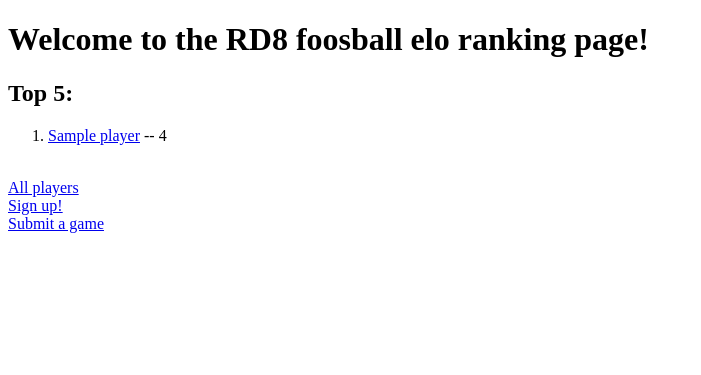
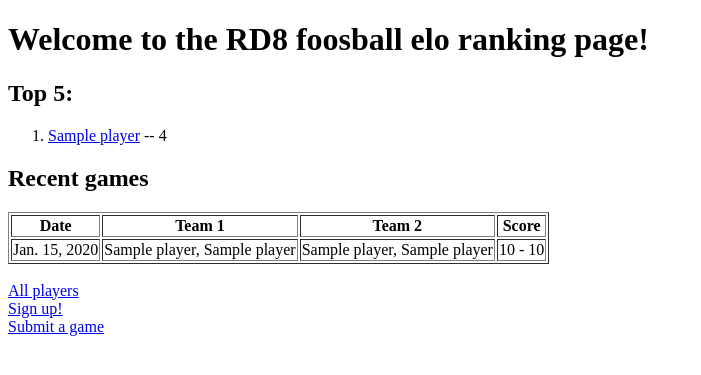
Before and after one commit to rasmus-rasmus/foosball_elo, a Django app: page / in a window 1280 px wide. Shown: the top 375 px of the page, without its empty margins (0-701 px from the left). Run offline with Django 4.2, Linux system fonts and the light colour scheme; tables that the repository leaves empty hold one stand-in row (values such as "Sample post").

Commit message:
Add recent games to index view

```diff
--- a/foosball_elo/elo/templates/elo/index.html
+++ b/foosball_elo/elo/templates/elo/index.html
@@ -6,8 +6,8 @@
         <title>Elo</title>
     </head>
     <body>
+        <h1>Welcome to the RD8 foosball elo ranking page!</h1>
         <div>
-            <h1>Welcome to the RD8 foosball elo ranking page!</h1>
             {% if top_5_list %}
             <h2>Top 5:</h2>
                 <ol>
@@ -22,6 +22,31 @@
                 <p>No top 5 available!</p>
             {% endif %}
         </div>
+        <div>
+            <h2>Recent games</h2>
+            <table border=1>
+                <thead>
+                    <tr>
+                        <th>Date</th>
+                        <th>Team 1</th>
+                        <th>Team 2</th>
+                        <th>Score</th>
+                    </tr>
+                </thead>
+                <tbody>
+                    {% for game in recent_games %}
+                    <tr>
+                        <td>
+                            {{ game.date_played }}
+                        </td>
+                        <td>{{ game.team_1_defense }}, {{ game.team_1_attack }}</td>
+                        <td>{{ game.team_2_defense}}, {{ game.team_2_attack }}</td>
+                        <td>{{ game.team_1_score }} - {{ game.team_2_score }}</td>
+                    </tr>
+                    {% endfor %}
+                </tbody>
+            </table>
+        </div>
 
         <br>
         <a href={% url 'elo_app:all' %}>All players</a>
--- a/foosball_elo/elo/templates/elo/player_list.html
+++ b/foosball_elo/elo/templates/elo/player_list.html
@@ -3,7 +3,7 @@
 <html lang="en-US">
     <head>
         <meta charset='utf-8'>
-        <title>Elo</title>
+        <title>All players</title>
     </head>
     <body>
         <h1>All players</h1>
--- a/foosball_elo/elo/templates/elo/submit_game_form.html
+++ b/foosball_elo/elo/templates/elo/submit_game_form.html
@@ -3,7 +3,7 @@
 <html lang="en-US">
     <head>
         <meta charset="utf-8">
-        <title>Submit form</title>
+        <title>Submit game form</title>
     </head>
     <body>
         <div>
--- a/foosball_elo/elo/templates/elo/submit_player_form.html
+++ b/foosball_elo/elo/templates/elo/submit_player_form.html
@@ -3,7 +3,7 @@
 <html lang="en-US">
     <head>
         <meta charset="utf-8">
-        <title>Submit form</title>
+        <title>Submit player form</title>
     </head>
     <body>
         <div>
--- a/foosball_elo/elo/views.py
+++ b/foosball_elo/elo/views.py
@@ -69,6 +69,11 @@ class InvalidTeamsError(Exception):
 class IndexView(generic.ListView):
     template_name = 'elo/index.html'
     context_object_name = 'top_5_list'
+
+    def get_context_data(self, **kwargs: Any) -> dict[str, Any]:
+        context = super().get_context_data(**kwargs)
+        context['recent_games'] = Game.objects.order_by('-date_played')[:5]
+        return context
 
     def get_queryset(self) -> QuerySet[Player]:
         return Player.objects.order_by('-elo_rating')[:5]
```
